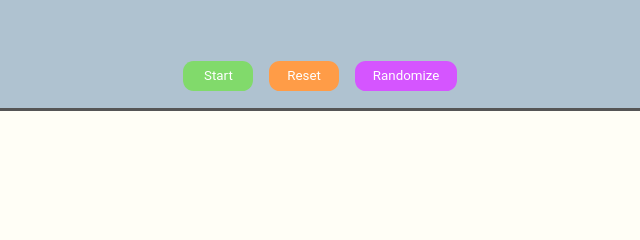
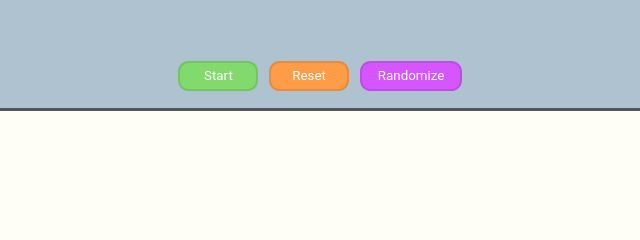
Before and after one commit to freerangeandy/cell-blocks, a website with bundled scripts: page index.html in a window 1280 px wide. Shown: the top 240 px of the page, 319-959 px from the left. Built offline with nearby package versions, Linux system fonts and the light colour scheme.

Commit message:
darken default button border, remove extra border after button click

```diff
--- a/src/css/main.css
+++ b/src/css/main.css
@@ -13,11 +13,12 @@ body {
 
 .top-button {
   display: inline-block;
-  min-width: 70px;
+  min-width: 80px;
   height: 30px;
   padding: 0.3em 1.2em;
   margin: 0 0.1em 0.1em 0;
-  border: 0.16em solid rgba(255, 255, 255, 0);
+  outline: none;
+  border: 0.16em solid rgba(0, 0, 0, 0.1);
   border-radius: 0.8em;
   box-sizing: border-box;
   text-decoration: none;
```
